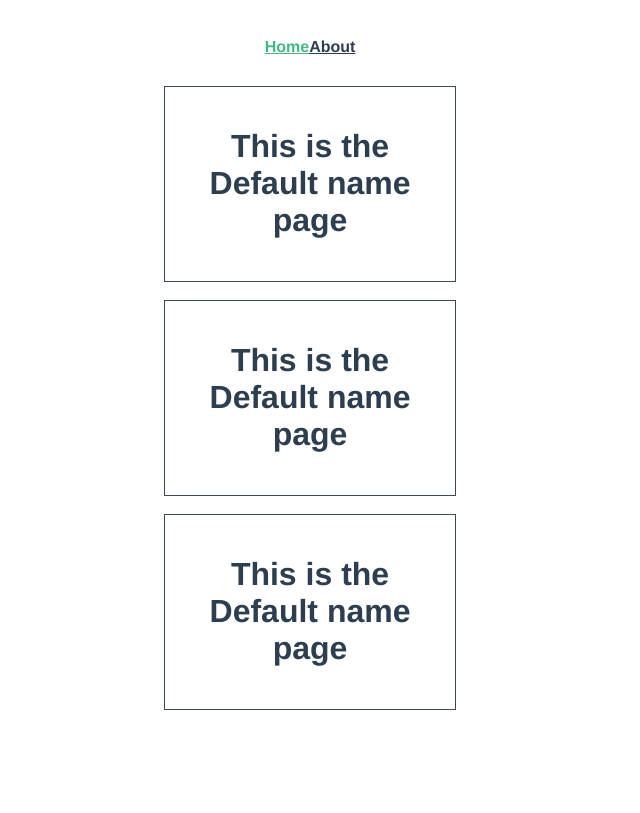
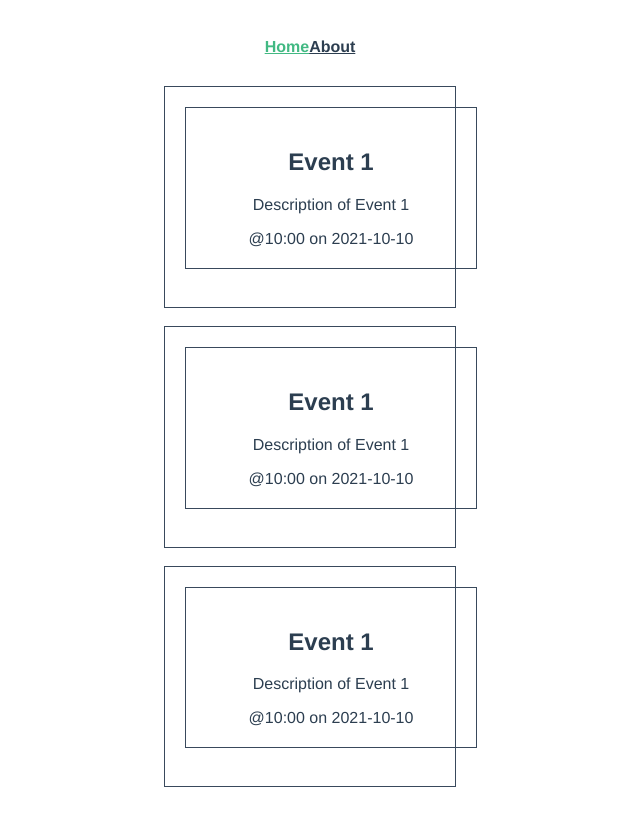
Before and after one commit to devwhere/713-frontend-project, a Vue app: page / in a window 1280 px wide. Shown: the whole page, without its empty margins (330-970 px from the left). Built offline with nearby package versions, Linux system fonts and the light colour scheme; the HTML template or start-up script is replaced by a standard one.

Commit message:
add type from backend used on front end

```diff
--- a/src/components/EventCard.vue
+++ b/src/components/EventCard.vue
@@ -1,9 +1,28 @@
 <script setup lang="ts">
-withDefaults(defineProps<{ name: string }>(), { name: 'Default name' })
+import type { Event } from '@/types'
+import { ref } from 'vue'
+
+const event = ref<Event>({
+  id: 1,
+  category: 'Category 1',
+  title: 'Event 1',
+  description: 'Description of Event 1',
+  location: 'Location 1',
+  date: '2021-10-10',
+  time: '10:00',
+  petsAllowed: true,
+  organizer: {
+    name: 'Organizer 1',
+  },
+})
 </script>
 <template>
   <div class="event-card">
-    <h1>This is the {{ name }} page</h1>
+    <div class="event-card">
+      <h2>{{ event.title }}</h2>
+      <p>{{ event.description }}</p>
+      <span>@{{ event.time }} on {{ event.date }}</span>
+    </div>
   </div>
 </template>
 <style scoped>
--- /dev/null
+++ b/src/types.ts
@@ -0,0 +1,26 @@
+export interface Event {
+  id: number
+  category: string
+  title: string
+  description: string
+  location: string
+  date: string
+  time: string
+  petsAllowed: boolean
+  // organizerId: number
+  organizer?: Organizer
+  participants?: Participant[]
+}
+
+export interface Organizer {
+  id: number
+  name: string
+  events?: Event[]
+}
+
+export interface Participant {
+  id: number
+  name: string
+  email: string
+  events: Event[]
+}
--- a/src/views/EventListView.vue
+++ b/src/views/EventListView.vue
@@ -14,7 +14,7 @@ const events = ref([
     <div v-if="events.length === 0">No Events</div>
     <div v-else-if="events.length === 1">Only one event</div>
     <div v-else>
-      <EventCard v-for="event in events" :key="event.id" />
+      <EventCard v-for="event in events" :key="event.id" :name="event.name" />
     </div>
   </div>
 </template>
```
